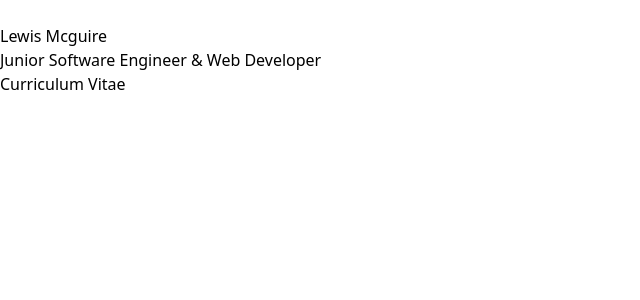
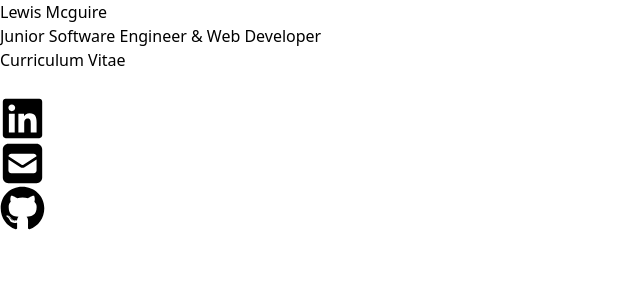
Before and after one commit to Mchumbles/portfolio-v1, a React (Vite) app: page / in a window 1280 px wide. Shown: the top 300 px of the page, without its empty margins (0-640 px from the left). Built offline with nearby package versions, Linux system fonts and the light colour scheme.

Commit message:
Add social links

```diff
--- a/package.json
+++ b/package.json
@@ -13,6 +13,7 @@
     "@tailwindcss/postcss": "^4.0.1",
     "react": "^18.3.1",
     "react-dom": "^18.3.1",
+    "react-icons": "^5.4.0",
     "tailwindcss": "^3.3.0"
   },
   "devDependencies": {
--- a/src/App.tsx
+++ b/src/App.tsx
@@ -1,72 +1,12 @@
-import { useEffect, useState } from "react";
+import DarkLightMode from "./Components/DarkLightMode";
+import GitHub from "./Components/Github";
+import GMail from "./Components/Gmail";
+import LinkedIn from "./Components/LinkedIn";
 
 function App() {
-  const [scheme, setScheme] = useState("light");
-
-  useEffect(() => {
-    if (window.matchMedia("(prefers-color-scheme: dark)").matches) {
-      setScheme("dark");
-    } else {
-      setScheme("light");
-    }
-  }, []);
-
-  const handleSchemeSwitch = () => {
-    setScheme(scheme === "dark" ? "light" : "dark");
-  };
-
-  useEffect(() => {
-    if (scheme === "dark") {
-      document.documentElement.classList.add("dark");
-    } else {
-      document.documentElement.classList.remove("dark");
-    }
-  }, [scheme]);
-
-  const sun = (
-    <svg
-      xmlns="http://www.w3.org/2000/svg"
-      fill="none"
-      viewBox="0 0 24 24"
-      stroke-width="2"
-      stroke="currentColor"
-      className="w-6 h-6"
-    >
-      <path
-        stroke-linecap="round"
-        stroke-linejoin="round"
-        d="M12 3v2.25m6.364.386-1.591 1.591M21 12h-2.25m-.386 6.364-1.591-1.591M12 18.75V21m-4.773-4.227-1.591 1.591M5.25 12H3m4.227-4.773L5.636 5.636M15.75 12a3.75 3.75 0 1 1-7.5 0 3.75 3.75 0 0 1 7.5 0Z"
-      />
-    </svg>
-  );
-
-  const moon = (
-    <svg
-      xmlns="http://www.w3.org/2000/svg"
-      fill="none"
-      viewBox="0 0 24 24"
-      stroke-width="2"
-      stroke="currentColor"
-      className="w-6 h-6"
-    >
-      <path
-        stroke-linecap="round"
-        stroke-linejoin="round"
-        d="M21.752 15.002A9.72 9.72 0 0 1 18 15.75c-5.385 0-9.75-4.365-9.75-9.75 0-1.33.266-2.597.748-3.752A9.753 9.753 0 0 0 3 11.25C3 16.635 7.365 21 12.75 21a9.753 9.753 0 0 0 9.002-5.998Z"
-      />
-    </svg>
-  );
-
-  useEffect(() => {});
   return (
     <body>
-      <button
-        type="button"
-        onClick={handleSchemeSwitch}
-        className="absolute p-1 z-10 right-16 top-5 mr-4 bg-violet-300 dark:bg-cyan-600 text-lg rounded-md hover:bg-violet-400"
-      >
-        {scheme === "dark" ? sun : moon}
-      </button>
+      <header className="my-5">
         <h1 className="text-center text-3xl p-4  ">Lewis Mcguire</h1>
         <h2 className="text-center text-lg p-2">
           Junior Software Engineer & Web Developer
@@ -78,6 +18,11 @@ function App() {
             </a>
           </button>
         </div>
+      </header>
+      <DarkLightMode />
+      <LinkedIn />
+      <GMail />
+      <GitHub />
     </body>
   );
 }
--- /dev/null
+++ b/src/Components/DarkLightMode.tsx
@@ -0,0 +1,72 @@
+import { useEffect, useState } from "react";
+
+function DarkLightMode() {
+  const [scheme, setScheme] = useState("light");
+
+  useEffect(() => {
+    if (window.matchMedia("(prefers-color-scheme: dark)").matches) {
+      setScheme("dark");
+    } else {
+      setScheme("light");
+    }
+  }, []);
+
+  const handleSchemeSwitch = () => {
+    setScheme(scheme === "dark" ? "light" : "dark");
+  };
+
+  useEffect(() => {
+    if (scheme === "dark") {
+      document.documentElement.classList.add("dark");
+    } else {
+      document.documentElement.classList.remove("dark");
+    }
+  }, [scheme]);
+
+  const sun = (
+    <svg
+      xmlns="http://www.w3.org/2000/svg"
+      fill="none"
+      viewBox="0 0 24 24"
+      stroke-width="2"
+      stroke="currentColor"
+      className="w-8 h-8"
+    >
+      <path
+        stroke-linecap="round"
+        stroke-linejoin="round"
+        d="M12 3v2.25m6.364.386-1.591 1.591M21 12h-2.25m-.386 6.364-1.591-1.591M12 18.75V21m-4.773-4.227-1.591 1.591M5.25 12H3m4.227-4.773L5.636 5.636M15.75 12a3.75 3.75 0 1 1-7.5 0 3.75 3.75 0 0 1 7.5 0Z"
+      />
+    </svg>
+  );
+
+  const moon = (
+    <svg
+      xmlns="http://www.w3.org/2000/svg"
+      fill="none"
+      viewBox="0 0 24 24"
+      stroke-width="2"
+      stroke="currentColor"
+      className="w-8 h-8"
+    >
+      <path
+        stroke-linecap="round"
+        stroke-linejoin="round"
+        d="M21.752 15.002A9.72 9.72 0 0 1 18 15.75c-5.385 0-9.75-4.365-9.75-9.75 0-1.33.266-2.597.748-3.752A9.753 9.753 0 0 0 3 11.25C3 16.635 7.365 21 12.75 21a9.753 9.753 0 0 0 9.002-5.998Z"
+      />
+    </svg>
+  );
+
+  useEffect(() => {});
+  return (
+    <button
+      type="button"
+      onClick={handleSchemeSwitch}
+      className="absolute p-1 z-10 left-7 top-6 mr-4 bg-violet-300 dark:bg-cyan-600 text-lg rounded-md hover:bg-violet-400"
+    >
+      {scheme === "dark" ? sun : moon}
+    </button>
+  );
+}
+
+export default DarkLightMode;
--- /dev/null
+++ b/src/Components/Github.tsx
@@ -0,0 +1,18 @@
+import { FaGithub } from "react-icons/fa";
+
+function GitHub() {
+  return (
+    <div className="absolute top-11 right-8">
+      <a
+        href="https://github.com/Mchumbles"
+        target="_blank"
+        rel="noopener noreferrer"
+        className="text-black dark:text-gray-300 transition-colors duration-300 relative"
+      >
+        <FaGithub size={45} className="hover:text-gray-500" />
+      </a>
+    </div>
+  );
+}
+
+export default GitHub;
--- /dev/null
+++ b/src/Components/Gmail.tsx
@@ -0,0 +1,17 @@
+import { FaSquareEnvelope } from "react-icons/fa6";
+
+function GMail() {
+  return (
+    <div className="absolute top-36 right-8">
+      <a
+        href="mailto:lewis.mcguire92@gmail.com"
+        target="_blank"
+        rel="noopener noreferrer"
+      >
+        <FaSquareEnvelope size={45} className="hover:text-gray-500" />
+      </a>
+    </div>
+  );
+}
+
+export default GMail;
--- /dev/null
+++ b/src/Components/LinkedIn.tsx
@@ -0,0 +1,16 @@
+import { FaLinkedin } from "react-icons/fa";
+function LinkedIn() {
+  return (
+    <div className="absolute top-24 right-8">
+      <a
+        href="https://www.linkedin.com/in/lewis-mcguire-51a4a1327/"
+        target="_blank"
+        rel="noopener noreferrer"
+      >
+        <FaLinkedin size={45} className="hover:text-gray-500" />
+      </a>
+    </div>
+  );
+}
+
+export default LinkedIn;
```
Also changed, not shown: 1 other file (tests, documents, lock files or other folders). Lines whose indentation alone changed are shown as unchanged.
